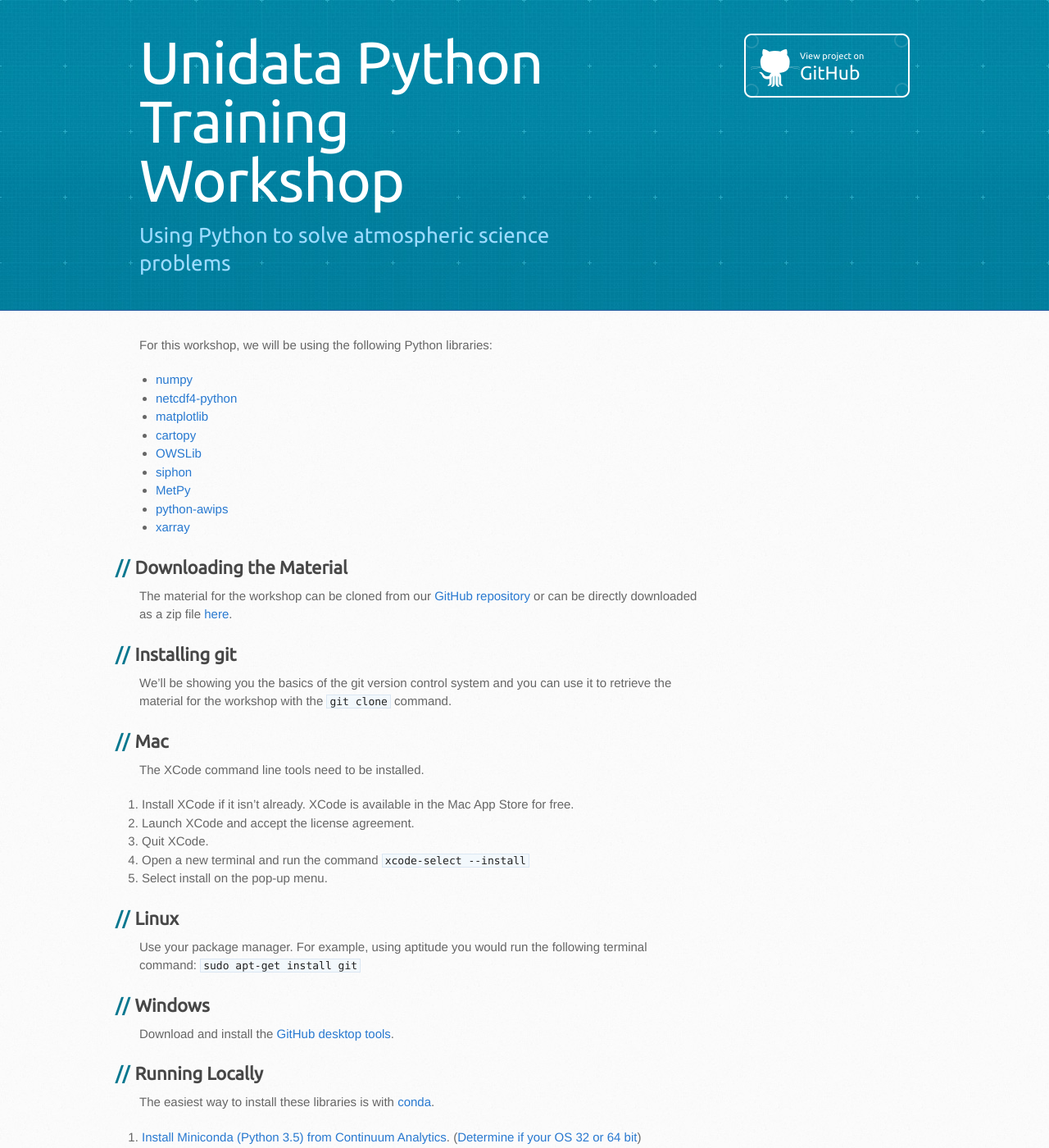
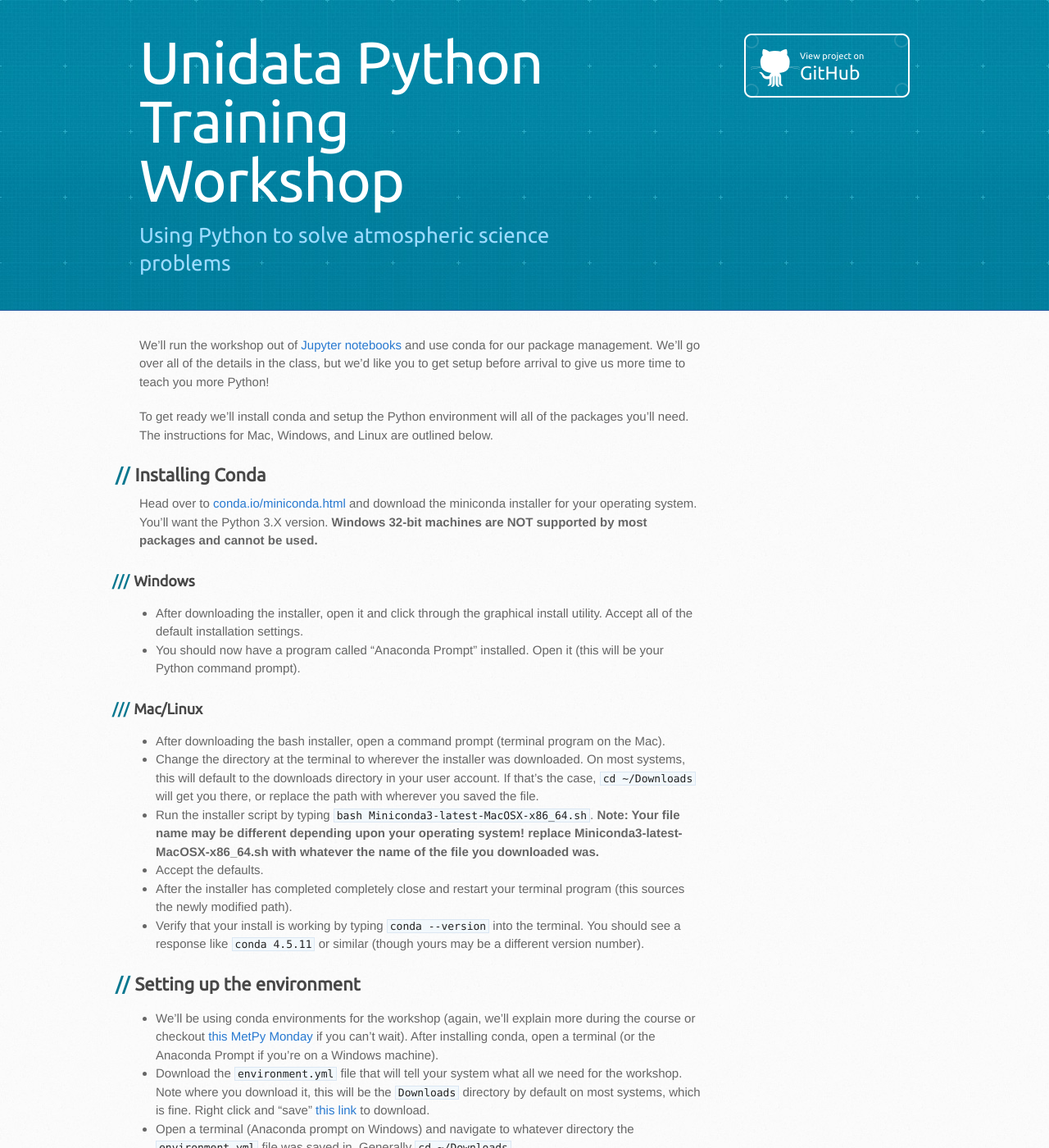
Before and after one commit to Unidata/python-workshop, a Jekyll site: the page built from installation.md, in a window 1280 px wide and 1400 px high. Shown: the whole window at 82% size. Built offline with Jekyll 4.4.1, drawn with Linux system fonts in a browser that asks for light colours; some web fonts are replaced; some of the changed text lies outside the part shown.

Commit message:
Update installation instructions.

````diff
--- a/installation.md
+++ b/installation.md
@@ -2,112 +2,57 @@
 Title: Installation
 ---
 
-For this workshop, we will be using the following Python libraries:
+We'll run the workshop out of [Jupyter notebooks](http://jupyter.org/) and use
+conda for our package management. We'll go over all of the details in the
+class, but we'd like you to get setup before arrival to give us more time to
+teach you more Python!
 
--   [numpy](http://www.numpy.org/)
--   [netcdf4-python](http://github.com/Unidata/netcdf4-python)
--   [matplotlib](http://matplotlib.org/)
--   [cartopy](http://scitools.org.uk/cartopy/)
--   [OWSLib](http://pypi.python.org/pypi/OWSLib/)
--   [siphon](http://github.com/Unidata/siphon)
--   [MetPy](http://github.com/metpy/MetPy)
--   [python-awips](http://github.com/Unidata/python-awips)
--   [xarray](http://xarray.pydata.org)
+To get ready we'll install conda and setup the Python environment will all of
+the packages you'll need. The instructions for Mac, Windows, and Linux are
+outlined below.
 
-Downloading the Material
-------------------------
-The material for the workshop can be cloned from our
-[GitHub repository](https://github.com/Unidata/unidata-python-workshop)
-or can be directly downloaded as a zip file
-[here](https://github.com/Unidata/unidata-python-workshop/archive/master.zip).
+## Installing Conda
+Head over to [conda.io/miniconda.html](https://conda.io/miniconda.html) and
+download the miniconda installer for your operating system. You'll want the
+Python 3.X version. **Windows 32-bit machines are NOT supported by most
+packages and cannot be used.**
 
-Installing git
---------------
-We'll be showing you the basics of the git version control system and you can
-use it to retrieve the material for the workshop with the `git clone` command.
+### Windows
+* After downloading the installer, open it and click through the graphical
+install utility. Accept all of the default installation settings.
+* You should now have a program called "Anaconda Prompt" installed. Open it
+  (this will be your Python command prompt).
 
-## Mac
-The XCode command line tools need to be installed.
-1. Install XCode if it isn't already. XCode is  available in the Mac App Store
-for free.
-2. Launch XCode and accept the license agreement.
-3. Quit XCode.
-4. Open a new terminal and run the command `xcode-select --install`
-5. Select install on the pop-up menu.
+### Mac/Linux
+* After downloading the bash installer, open a command prompt (terminal program
+on the Mac).
+* Change the directory at the terminal to wherever the installer was downloaded.
+  On most systems, this will default to the downloads directory in your user
+  account. If that's the case, `cd ~/Downloads` will get you there, or replace
+  the path with wherever you saved the file.
+* Run the installer script by typing `bash Miniconda3-latest-MacOSX-x86_64.sh`.
+  **Note: Your file name may be different depending upon your operating system!
+  replace Miniconda3-latest-MacOSX-x86_64.sh with whatever the name of the file
+  you downloaded was.**
+* Accept the defaults.
+* After the installer has completed completely close and restart your terminal
+  program (this sources the newly modified path).
+* Verify that your install is working by typing `conda --version` into the terminal.
+  You should see a response like `conda 4.5.11` or similar (though yours may be a
+  different version number).
 
-## Linux
-Use your package manager. For example, using aptitude you would run the
-following terminal command: `sudo apt-get install git`
-
-## Windows
-Download and install the [GitHub desktop tools](https://desktop.github.com).
-
-Running Locally
----------------
-The easiest way to install these libraries is with
-[conda](http://conda.io/).
-
-1.  [Install Miniconda (Python 3.5) from Continuum
-    Analytics](http://conda.io/miniconda.html). ([Determine if
-    your OS 32 or 64 bit](https://www.chiefarchitect.com/support/article/KB-01230/determining-if-your-computer-is-32-bit-or-64-bit.html))
-2.  Once Miniconda is installed, from the command line (e.g., OS X
-    terminal, cmd.exe), run these instructions to clone the repository
-    and create the environment:
-
-```shell
-git clone https://github.com/Unidata/unidata-python-workshop
-
-cd unidata-python-workshop
-
-conda env create -f environment.yml
-```
-
-### From a Unix command line (e.g., OS X terminal)
-
-If your default shell is NOT bash, first type `bash`. To activate or
-switch to a conda environment, you can `source activate <environment>`.
-For example,
-
-```shell
-source activate unidata-workshop
-```
-
-To switch and/or deactivate environments:
-
-```shell
-source deactivate
-source activate <environment>
-```
-
-### From a Windows command line (e.g., cmd.exe)
-
-To activate or switch to a conda environment, you can `activate <environment>`.
-For example,
-
-```shell
-activate unidata-workshop
-```
-
-To switch and/or deactivate environments:
-
-```shell
-deactivate
-activate <environment>
-```
-
-Running the notebooks
----------------------
-```shell
-cd unidata-python-workshop
-
-# unix, use bash. windows omit 'source'
-source activate unidata-workshop
-
-jupyter notebook
-```
-
-Binder
-------
-It is also possible to run a temporary notebook session using binder by
-visiting
-[mybinder.org](http://mybinder.org/repo/Unidata/unidata-python-workshop).
+## Setting up the environment
+* We'll be using conda environments for the workshop (again, we'll explain more
+  during the course or checkout [this MetPy Monday](https://www.youtube.com/watch?v=15DNH25UCi0)
+  if you can't wait). After installing conda, open a terminal (or the Anaconda Prompt
+  if you're on a Windows machine).
+* Download the `environment.yml` file that will tell your system what all we need for the
+  workshop. Note where you download it, this will be the `Downloads` directory by default on
+  most systems, which is fine. Right click and "save"
+  <a href="https://raw.githubusercontent.com/Unidata/python-workshop/master/environment.yml">this link</a>
+  to download.
+* Open a terminal (Anaconda prompt on Windows) and navigate to whatever directory the `environment.yml`
+  file was saved in. Generally `cd ~/Downloads`.
+* Run the command `conda env create` and wait for the installation to finish.
+* Run the command `conda activate unidata` to activate the unidata environment and
+  verify that everything is ready.
````
